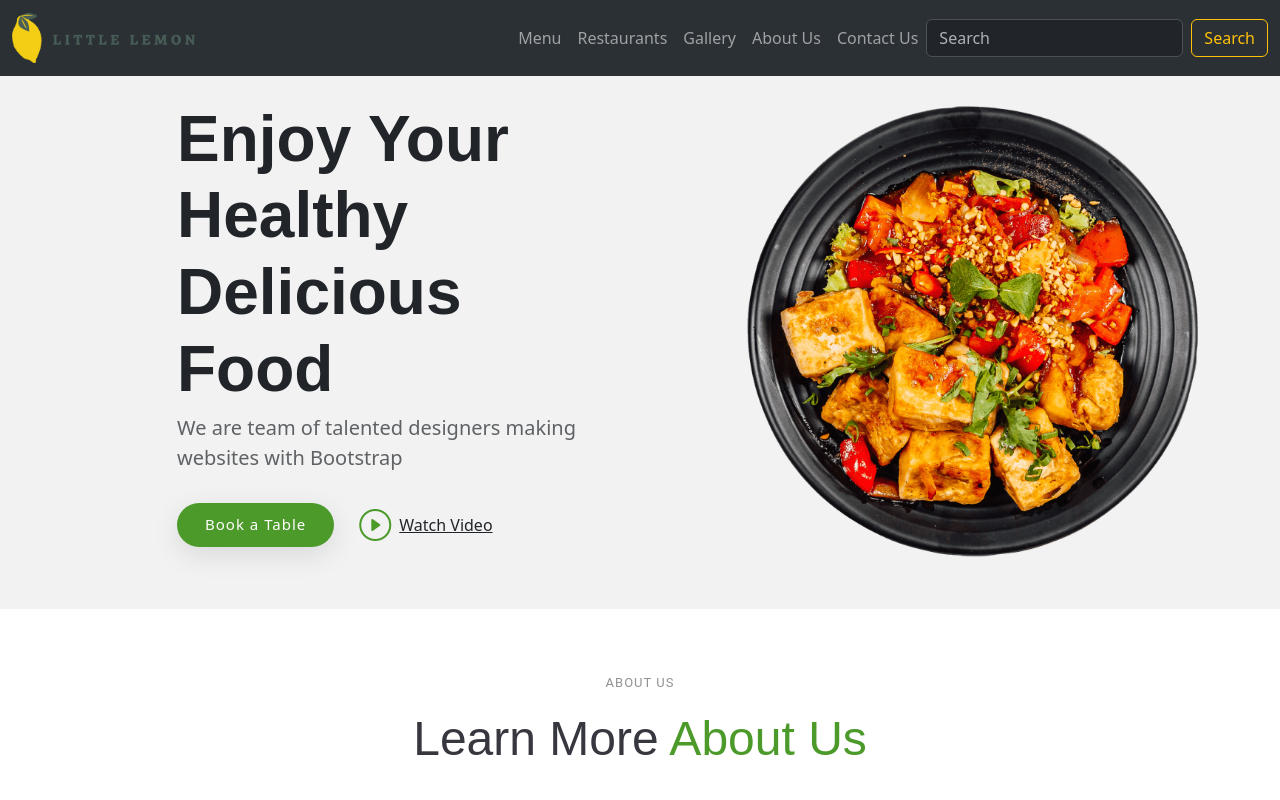
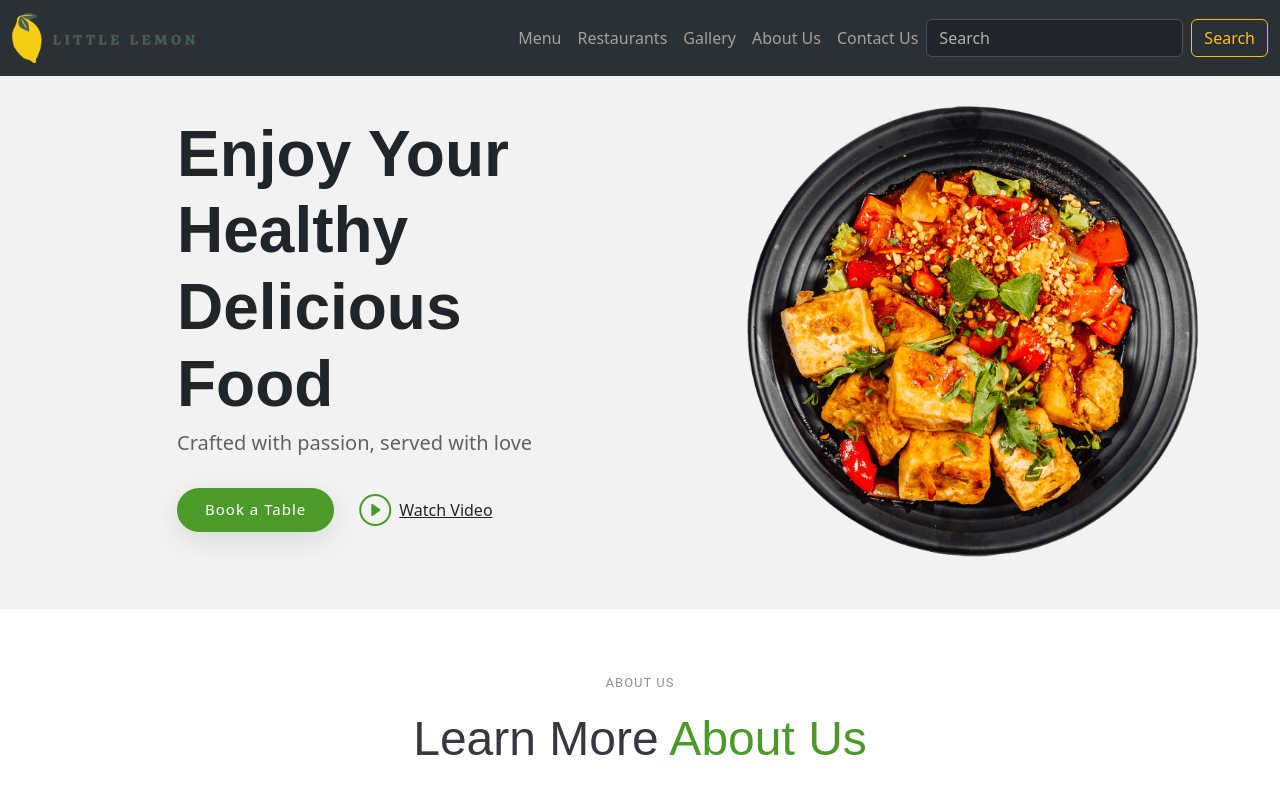
Before and after one commit to dayalan22102001/little-lemon-react, a React (Create React App) app: page / in a window 1280 px wide. Shown: the top 800 px of the page. Built offline with nearby package versions, Linux system fonts and the light colour scheme.

Commit message:
Update Intro.js

```diff
--- a/src/components/Intro.js
+++ b/src/components/Intro.js
@@ -12,7 +12,7 @@
         <div class="row gy-4 justify-content-center justify-content-lg-between">
           <div class="col-lg-5 order-2 order-lg-1 d-flex flex-column justify-content-center">
             <h1 data-aos="fade-up">Enjoy Your Healthy<br/>Delicious Food</h1>
-            <p data-aos="fade-up" data-aos-delay="100">We are team of talented designers making websites with Bootstrap</p>
+            <p data-aos="fade-up" data-aos-delay="100">Crafted with passion, served with love</p>
             <div class="d-flex" data-aos="fade-up" data-aos-delay="200">
               <a href="#book-a-table" class="btn-get-started" style={{ textDecoration: 'none' }}>Book a Table</a>
               <a href="https://www.youtube.com/watch?v=Y7f98aduVJ8" class="glightbox btn-watch-video d-flex align-items-center"><i class="bi bi-play-circle"></i><span>Watch Video</span></a>
```
